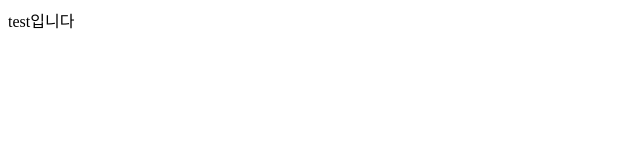
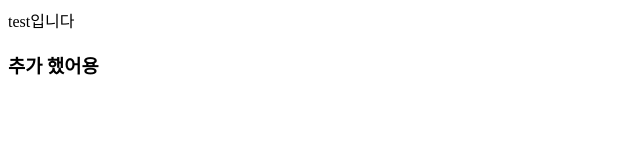
Before and after one commit to Stella-uni/git-test, a plain HTML site: page index.html in a window 1280 px wide. Shown: the whole page, without its empty margins (0-640 px from the left). Drawn offline with Linux system fonts and the light colour scheme.

Commit message:
second commit

```diff
--- a/index.html
+++ b/index.html
@@ -7,5 +7,6 @@
 </head>
 <body>
     test입니다
+    <h3>추가 했어용</h3>
 </body>
 </html>
```
